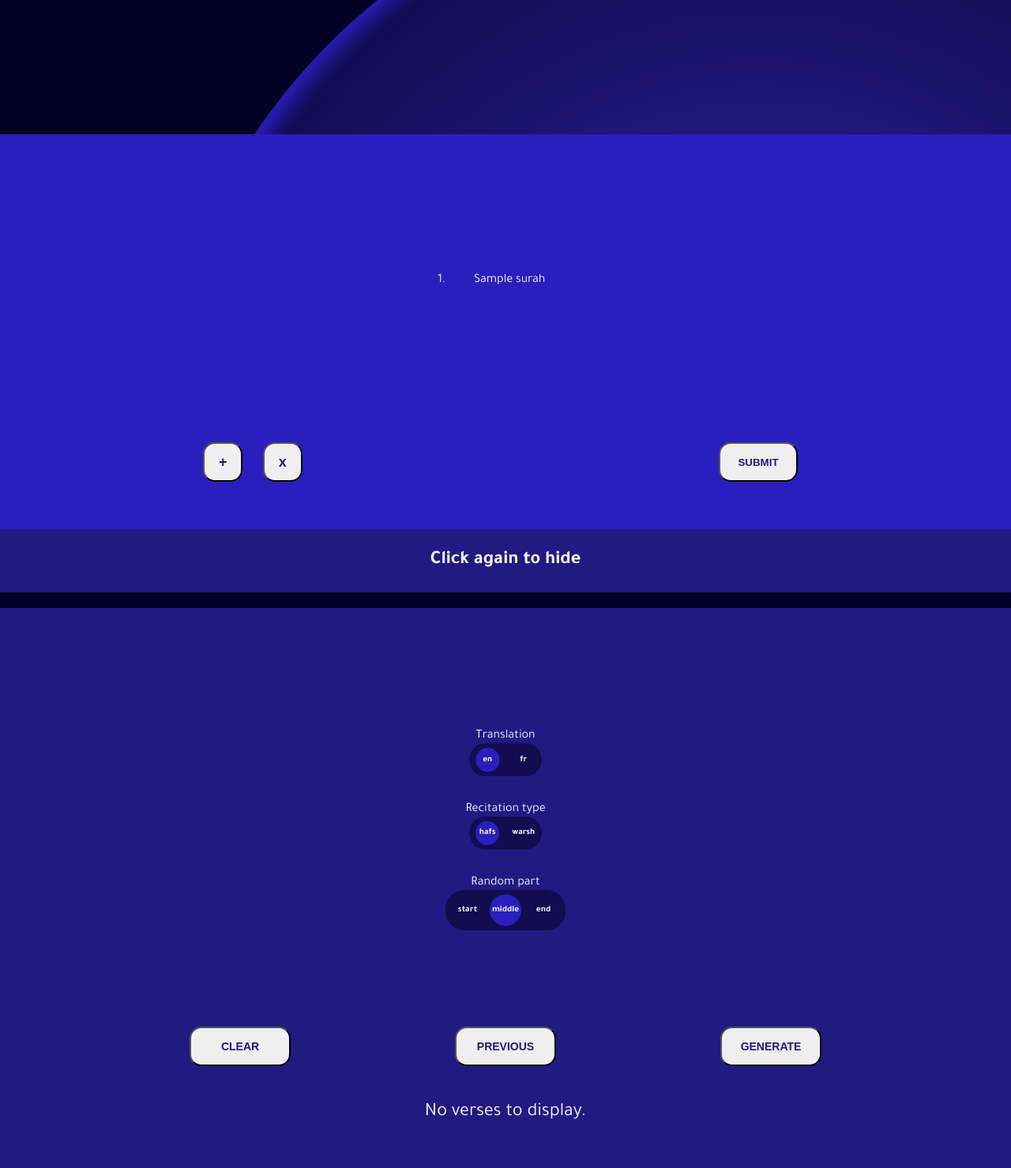
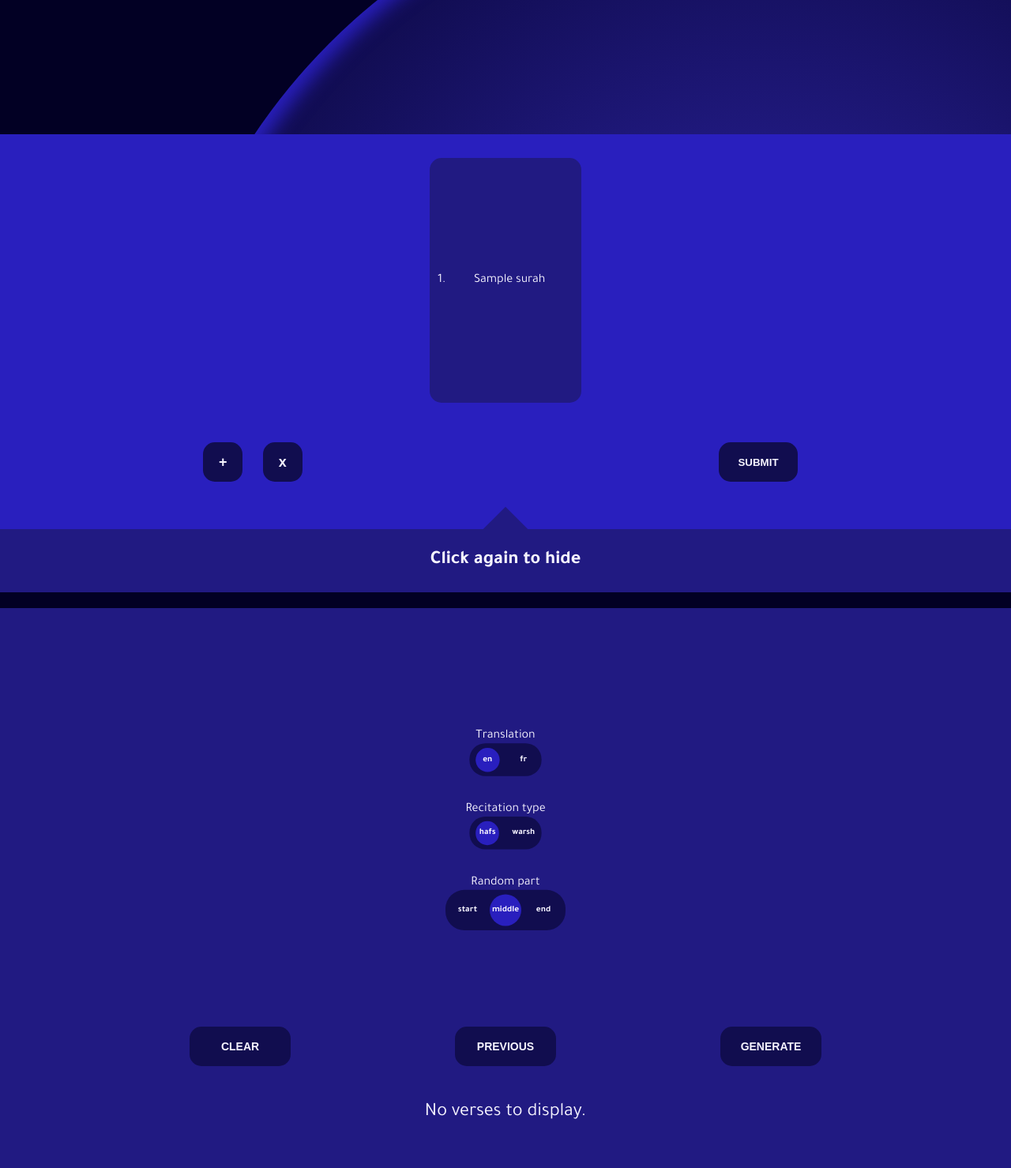
Before and after one commit to seyyko/portfolio, a Flask app: template QuranTraining/templates/home.html in a window 1280 px wide. Shown: the part 630-2109 px from the top of the page at 79% size. Run offline with Flask 3, Linux system fonts and the light colour scheme; the template is opened without the code that fills it: most values are stand-ins (such as "Sample title", 1, 10 or a date in 2020); parts of the project's set-up code (start-up, migrations or seed data) failed here and were passed over.

Commit message:
add translation and re work the css of the form

```diff
--- a/static/QuranTraining/css/home.css
+++ b/static/QuranTraining/css/home.css
@@ -18,10 +18,7 @@
     position: relative;
 
     background-color: var(--background-tertiary);
-<<<<<<< HEAD
     text-align: center;
-=======
->>>>>>> 789f2bc3c997aa3cc67363ab08a3d6aa11b2f02d
 
     z-index: 2;
 
@@ -69,11 +66,7 @@
     display: flex;
     align-items: center;
 
-<<<<<<< HEAD
     background-color: var(--background-tertiary);
-=======
-    background-color: var(--background-secondary);
->>>>>>> 789f2bc3c997aa3cc67363ab08a3d6aa11b2f02d
     color: var(--text-color);
 
     width: 15vw; min-width: 120px;
@@ -114,13 +107,8 @@
 button {
     width: 50px; height: 50px;
 
-<<<<<<< HEAD
     background-color: var(--background-secondary);
     color: var(--text-color);
-=======
-    background-color: var(--alt-bg);
-    color: var(--background-tertiary);
->>>>>>> 789f2bc3c997aa3cc67363ab08a3d6aa11b2f02d
 
     border: none;
     border-radius: 15px;
@@ -157,28 +145,13 @@ button {
 }
 
 .surah-btn.selected {
-<<<<<<< HEAD
     background-color: var(--background-secondary);
-=======
-    background-color: var(--alt-bg);
-    color: var(--background-secondary);
-}
-
-.surah-btn:hover,
-.surah-btn.selected:hover,
-button:hover{
-    background-color: var(--background-tertiary);
->>>>>>> 789f2bc3c997aa3cc67363ab08a3d6aa11b2f02d
     color: var(--text-color);
 }
 
 .surah-btn:active,
 .surah-btn.selected:active,
 button:active{
-<<<<<<< HEAD
     background-color: var(--background-tertiary);
-=======
-    background-color: var(--background-secondary);
->>>>>>> 789f2bc3c997aa3cc67363ab08a3d6aa11b2f02d
     color: var(--text-color);
 }
```
